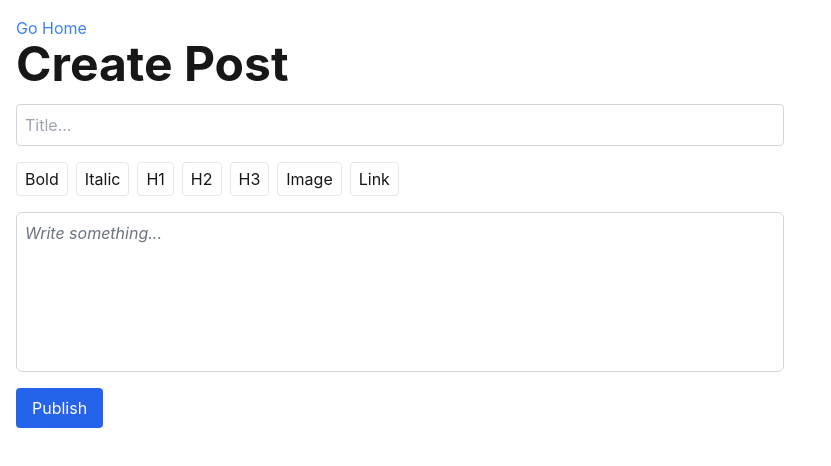
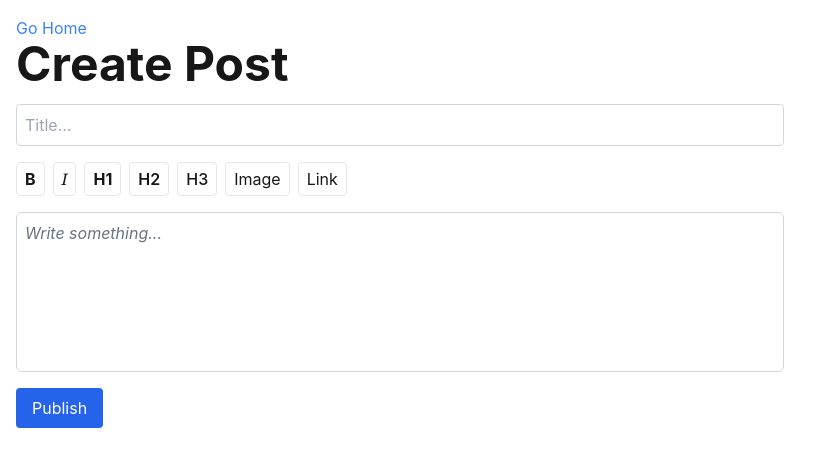
Before and after one commit to emanuelefavero/non-solo-poesia, a Next.js app: page /create-post in a window 1280 px wide. Shown: the top 466 px of the page, without its empty margins (0-831 px from the left). Built offline with nearby package versions, Linux system fonts and the light colour scheme.

Commit message:
change tiptap toolbar items styling

```diff
--- a/src/app/globals.css
+++ b/src/app/globals.css
@@ -30,22 +30,16 @@ input {
   @apply rounded border border-gray-300 p-2 dark:bg-neutral-950;
 }
 
-h1,
-h2,
-h3 {
-  @apply font-bold;
-}
-
 h1 {
-  @apply text-5xl;
+  @apply text-5xl font-bold;
 }
 
 h2 {
-  @apply text-3xl;
+  @apply text-3xl font-semibold;
 }
 
 h3 {
-  @apply text-xl;
+  @apply text-xl font-medium;
 }
 
 h4 {
--- a/src/components/TipTapToolbar.tsx
+++ b/src/components/TipTapToolbar.tsx
@@ -19,7 +19,7 @@ export default function Component({ editor }: ToolbarProps) {
           editor.isActive('bold') ? 'bg-blue-500 text-white' : ''
         }`}
       >
-        Bold
+        <span className='font-bold'>B</span>
       </button>
       <button
         onClick={() => editor.chain().focus().toggleItalic().run()}
@@ -27,7 +27,7 @@ export default function Component({ editor }: ToolbarProps) {
           editor.isActive('italic') ? 'bg-blue-500 text-white' : ''
         }`}
       >
-        Italic
+        <span className='font-serif italic'>I</span>
       </button>
       <button
         onClick={() => editor.chain().focus().setHeading({ level: 1 }).run()}
@@ -37,7 +37,7 @@ export default function Component({ editor }: ToolbarProps) {
             : ''
         }`}
       >
-        H1
+        <span className='font-bold'>H1</span>
       </button>
       <button
         onClick={() => editor.chain().focus().setHeading({ level: 2 }).run()}
@@ -47,7 +47,7 @@ export default function Component({ editor }: ToolbarProps) {
             : ''
         }`}
       >
-        H2
+        <span className='font-semibold'>H2</span>
       </button>
       <button
         onClick={() => editor.chain().focus().setHeading({ level: 3 }).run()}
@@ -57,7 +57,7 @@ export default function Component({ editor }: ToolbarProps) {
             : ''
         }`}
       >
-        H3
+        <span className='font-medium'>H3</span>
       </button>
       <button
         onClick={() => {
```
